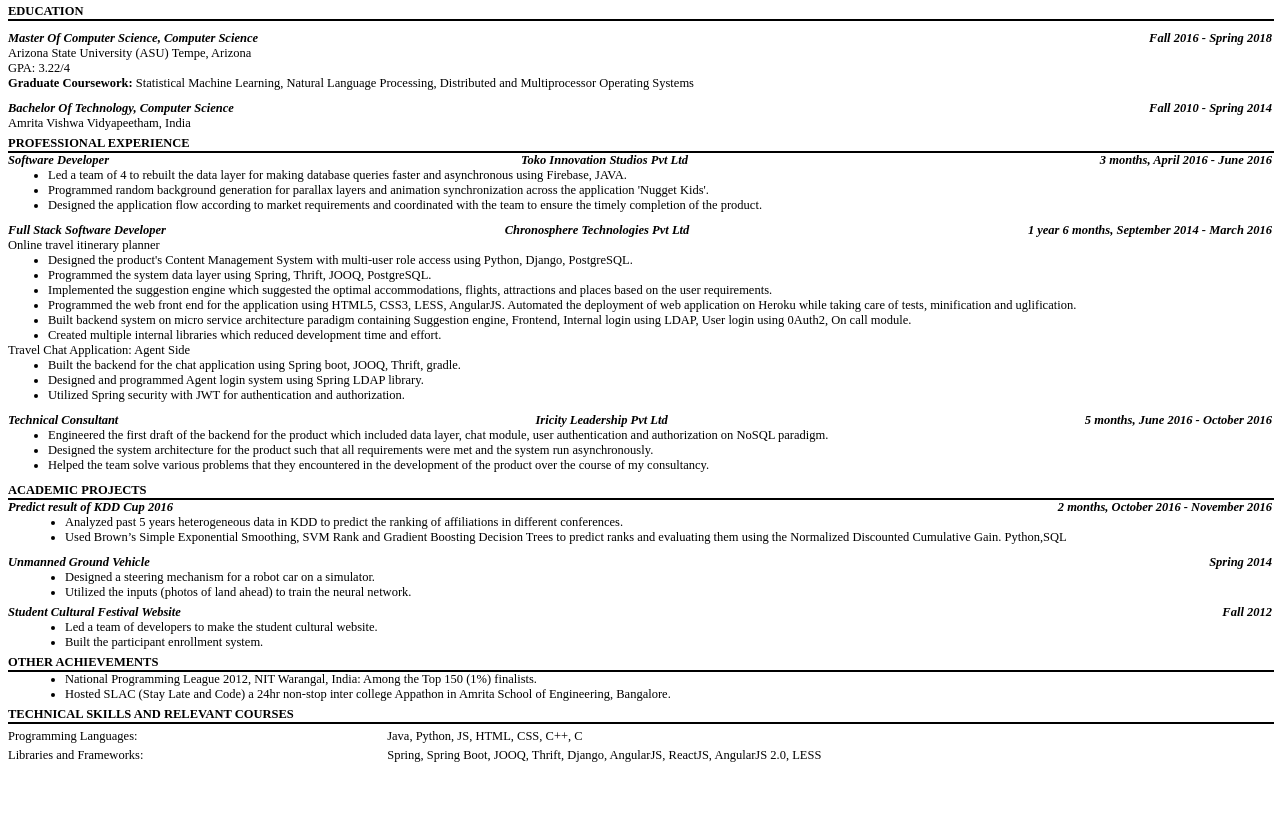
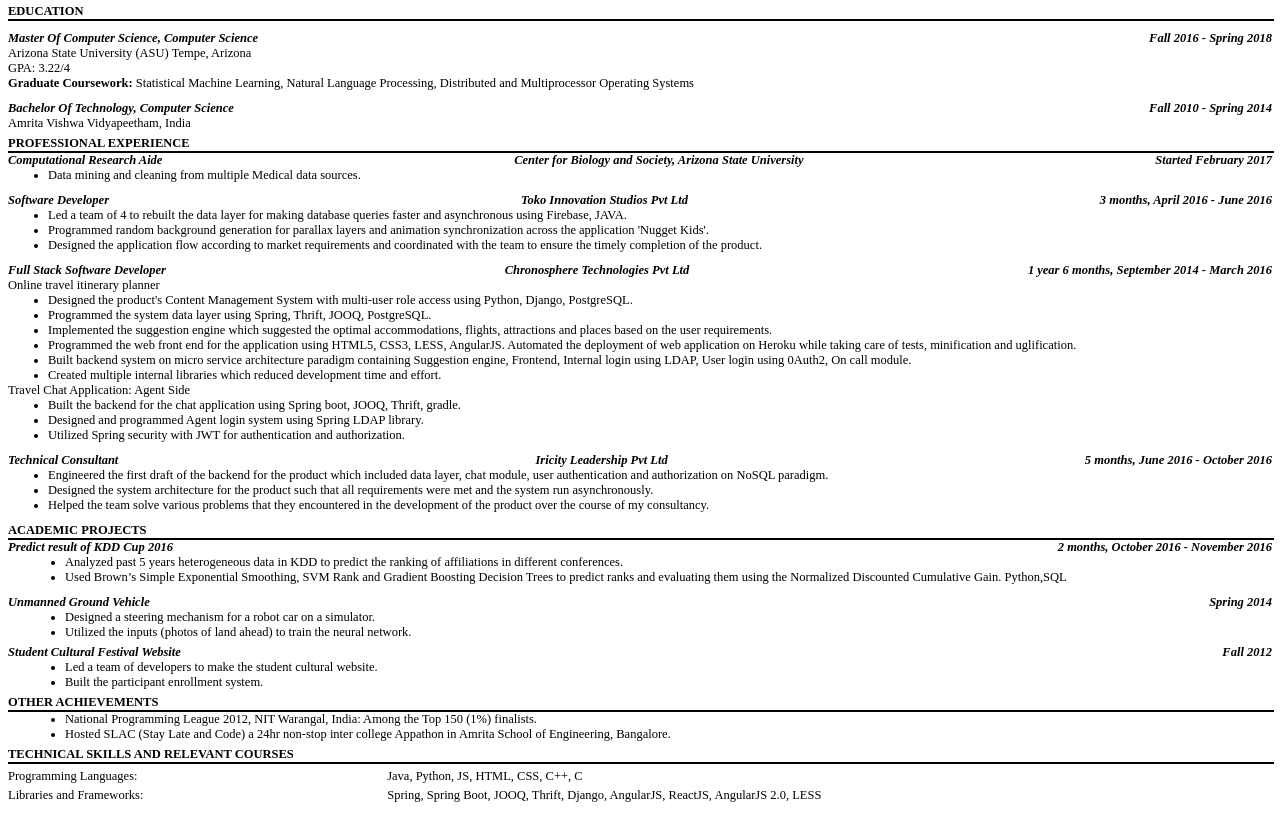
Before and after one commit to prakharkh91/prakharkh91.github.io, a plain HTML site: page info.html in a window 1280 px wide. Shown: the part 49-864 px from the top of the page. Before the commit the page ends 824 px from the top, so only its background shows below. Drawn offline with Linux system fonts and the light colour scheme.

Commit message:
Updating new position

```diff
--- a/info.html
+++ b/info.html
@@ -83,6 +83,19 @@
     <b>Professional Experience</b>
 </div>
 <div class="section-separator"></div>
+
+    <div class="any-section">
+        <div style="display: flex; justify-content: space-between;">
+            <div><b><i>Computational Research Aide</i></b></div>
+            <div><b><i>Center for Biology and Society, Arizona State University</i></b></div>
+            <div><b><i>Started February 2017</i></b></div>
+        </div>
+        <div style="width: 100%">
+            <ul style="margin-bottom: 10px; margin-left: 0px;">
+                <li>Data mining and cleaning from multiple Medical data sources.</li>
+            </ul>
+        </div>
+    </div>
 
     <div class="any-section">
         <div style="display: flex; justify-content: space-between;">
```
